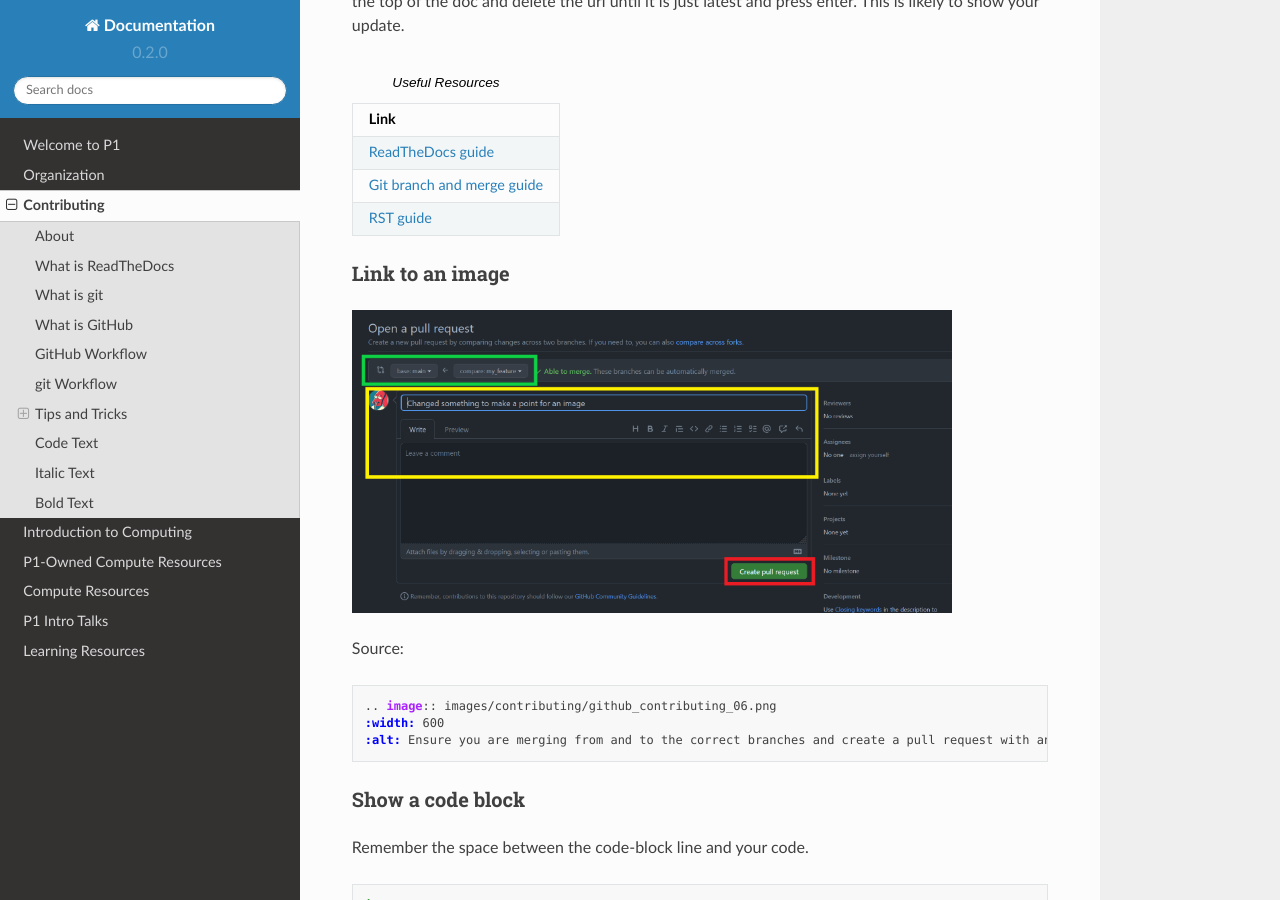
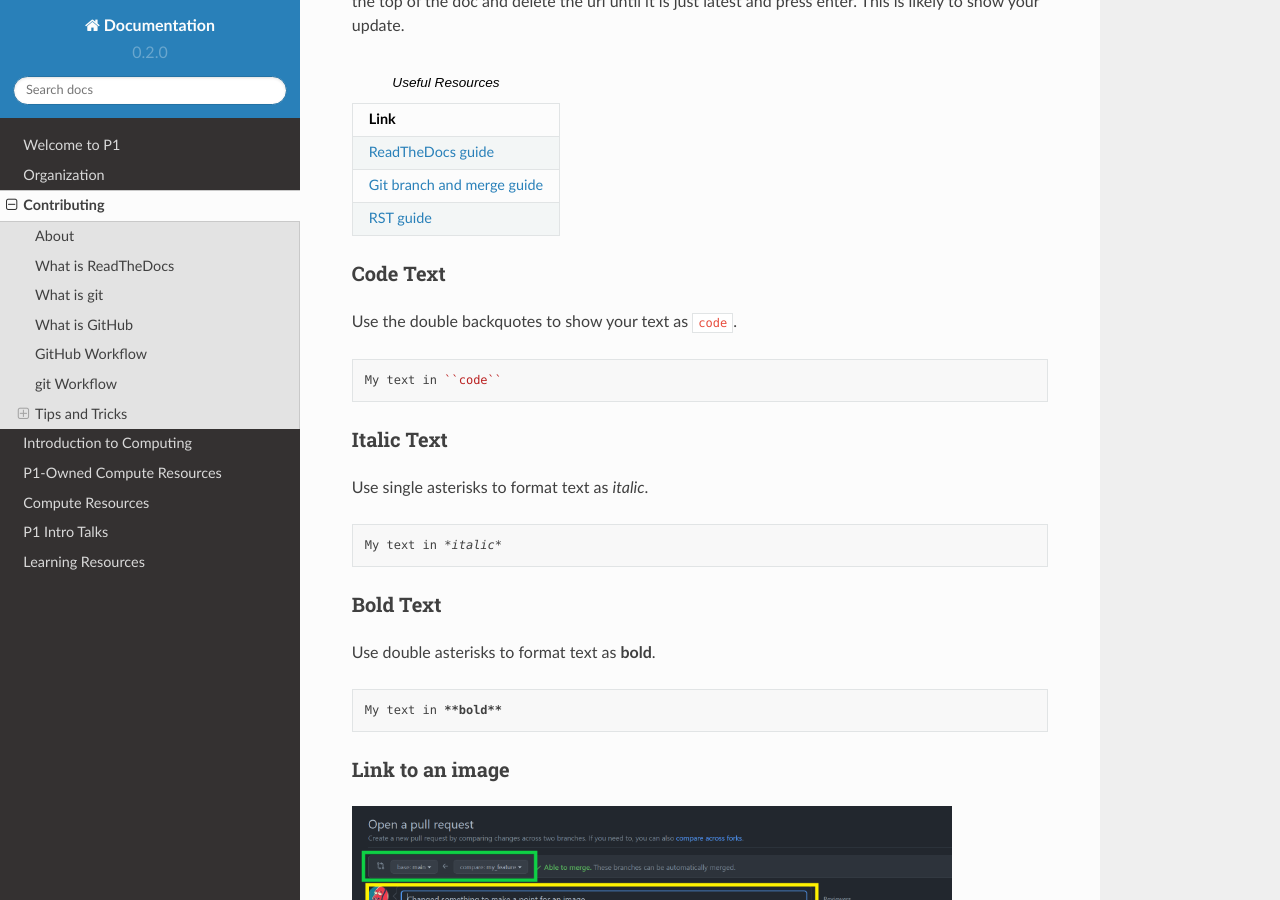
Before and after one commit to Pioneer-Centre-for-AI/p1-compute-documentation, a Sphinx documentation site: the page built from docs/source/contributing.rst, in a window 1280 px wide and 900 px high, scrolled down 5129 px. Built offline with Sphinx 7.4.7 and the Read the Docs theme 2.0.0, drawn with Linux system fonts in a browser that asks for light colours; some of the changed text lies outside the part shown.

Commit message:
Move text formatting and demote the header level

```diff
--- a/docs/source/contributing.rst
+++ b/docs/source/contributing.rst
@@ -116,6 +116,37 @@
    * - `Git branch and merge guide <https://docs.github.com/en/repositories/configuring-branches-and-merges-in-your-repository/defining-the-mergeability-of-pull-requests/managing-a-branch-protection-rule>`_
    * - `RST guide <https://sublime-and-sphinx-guide.readthedocs.io/en/latest/index.html>`_
 
+Code Text
+=========
+
+Use the double backquotes to show your text as ``code``.
+
+.. code-block:: RST
+
+  My text in ``code``
+
+
+Italic Text
+===========
+
+Use single asterisks to format text as *italic*.
+
+.. code-block:: RST
+
+  My text in *italic*
+
+
+Bold Text
+=========
+
+Use double asterisks to format text as **bold**.
+
+.. code-block:: RST
+
+  My text in **bold**
+
+
+
 Link to an image
 ================
 .. image:: images/contributing/github_contributing_06.png
@@ -208,32 +239,3 @@
      - Michelle Cumming Løkkegaard
      - UCPH
      - mcl@di.ku.dk
-
-Code Text
-*********
-
-Use the double backquotes to show your text as ``code``.
-
-.. code-block:: RST
-
-  My text in ``code``
-
-
-Italic Text
-***********
-
-Use single asterisks to format text as *italic*.
-
-.. code-block:: RST
-
-  My text in *italic*
-
-
-Bold Text
-*********
-
-Use double asterisks to format text as **bold**.
-
-.. code-block:: RST
-
-  My text in **bold**
```
